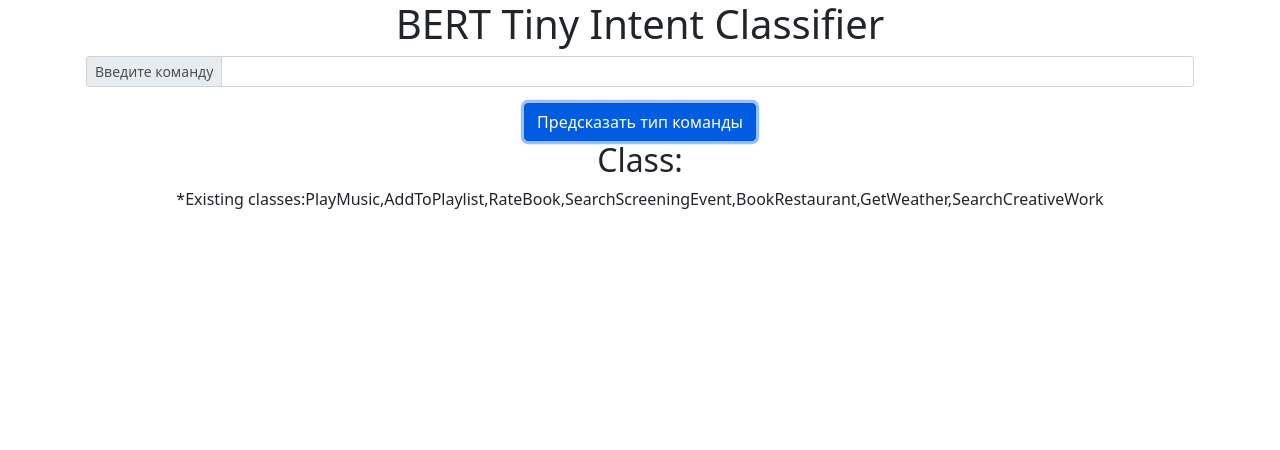
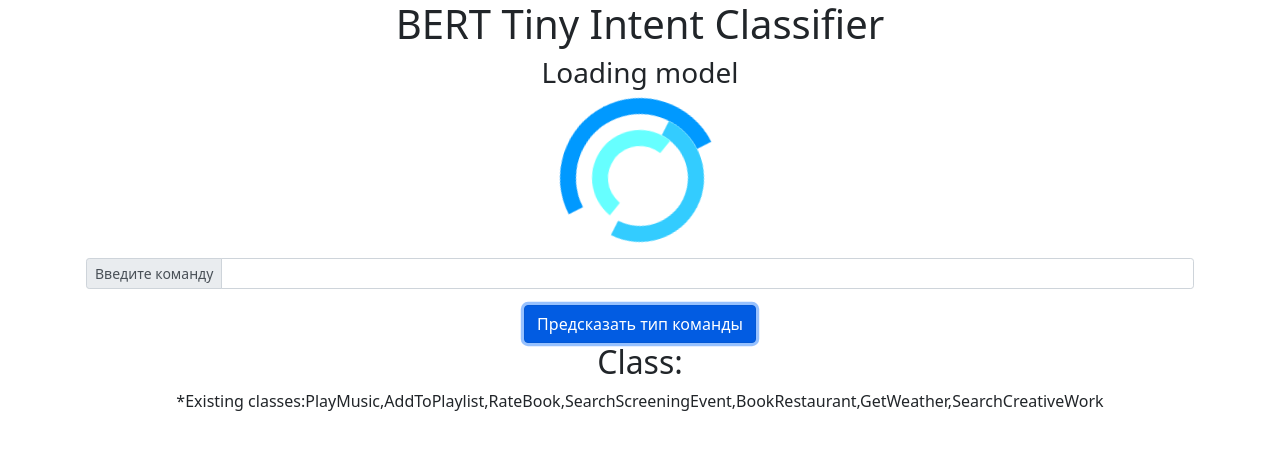
Before and after one commit to AVasilyev1998/bert_intent_demo.github.io, a plain HTML site: page index.html in a window 1280 px wide. Both pictures are taken after a click on the button "Предсказать тип команды". Drawn offline with nearby package versions, Linux system fonts and the light colour scheme.

Commit message:
loading status

```diff
--- a/index.html
+++ b/index.html
@@ -51,7 +51,7 @@
     let tokenizer = new Tokenizer();
 
     loadModelBtn.onclick = function(){
-        document.getElementById("loading").style.display = 'visible';
+        document.getElementById("loading").style.display = 'block';
 
         if(textInput.value === ''){
             console.log('Команда не введена');
```
